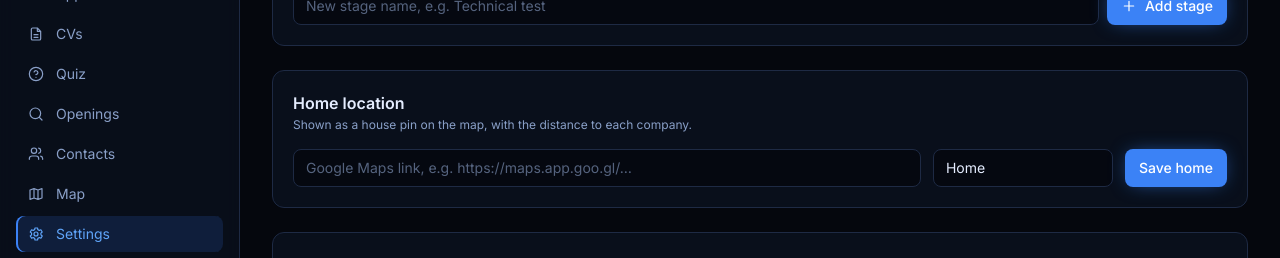
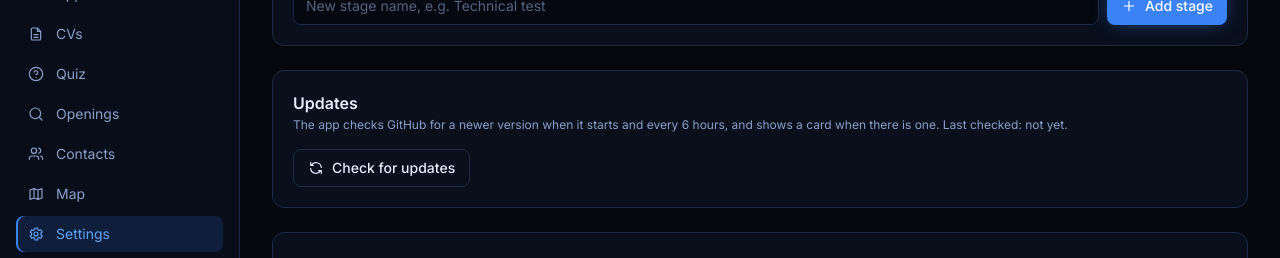
Before and after one commit to TheCoderOmar/job-applications, a React (Vite) app: page /settings in a window 1280 px wide. Shown: the part 204-462 px from the top of the page. Built offline with nearby package versions, Linux system fonts and the light colour scheme; no server answers.

Commit message:
Settings: Check for updates button (the app still checks on start and every 6 hours)
Co-Authored-By: Claude Opus 5.5 <noreply@anthropic.com>

```diff
--- a/src/api.ts
+++ b/src/api.ts
@@ -21,6 +21,10 @@ export interface UpdateInfo {
   behind: number;
   commits: string[];
   needs_restart: boolean;
+  /** When GitHub was last checked (null until the first check worked). */
+  checked_at: string | null;
+  /** Why the last check didn't work (no network, no git…), or null. */
+  error: string | null;
   /** Why "Update now" can't run here (null when it can). */
   blocked: string | null;
 }
@@ -46,6 +50,8 @@ export const api = {
   addLocations: (id: number, locations: FoundLocation[]) =>
     request<{ added: number; company: Company }>(`/api/companies/${id}/locations`, json('POST', { locations })),
   updateStatus: () => request<UpdateInfo>('/api/update'),
+  /** Asks GitHub right now instead of using the last check. */
+  checkForUpdates: () => request<UpdateInfo>('/api/update?refresh=1'),
   applyUpdate: () => request<{ updated: number; needs_restart: boolean }>('/api/update', { method: 'POST' }),
   refreshStatus: () => request<RefreshStatus>('/api/refresh-status'),
   refreshCompanies: (ids?: number[]) => request<RefreshStatus>('/api/refresh-companies', json('POST', ids ? { ids } : {})),
--- a/src/components/UpdateBanner.tsx
+++ b/src/components/UpdateBanner.tsx
@@ -3,6 +3,8 @@ import { api, type UpdateInfo } from '../api';
 import Icon from './Icon';
 
 const DISMISS_KEY = 'update-dismissed';
+/** Sent by "Check for updates" in Settings, so this card shows the new result right away. */
+export const UPDATE_EVENT = 'update-status';
 
 /**
  * "Update available" card, bottom right, when GitHub has a newer version. "Update now" pulls it; the app then
@@ -26,7 +28,21 @@ export default function UpdateBanner() {
     const load = () => api.updateStatus().then(setInfo, () => {});
     load();
     const t = setInterval(load, 30 * 60 * 1000);
-    return () => clearInterval(t);
+    // A check you asked for shows its result even if you pressed "Later" before.
+    const onCheck = (e: Event) => {
+      setInfo((e as CustomEvent<UpdateInfo>).detail);
+      setDismissed(null);
+      try {
+        sessionStorage.removeItem(DISMISS_KEY);
+      } catch {
+        /* storage unavailable */
+      }
+    };
+    window.addEventListener(UPDATE_EVENT, onCheck);
+    return () => {
+      clearInterval(t);
+      window.removeEventListener(UPDATE_EVENT, onCheck);
+    };
   }, []);
 
   /** Waits for the restarted server, then reloads so the new code runs. */
--- a/src/pages/Settings.tsx
+++ b/src/pages/Settings.tsx
@@ -1,7 +1,8 @@
 import { useEffect, useRef, useState } from 'react';
-import { api } from '../api';
+import { api, type UpdateInfo } from '../api';
 import type { Home, Stage, StageKind } from '../types';
 import Icon from '../components/Icon';
+import { UPDATE_EVENT } from '../components/UpdateBanner';
 
 const KIND_LABEL: Record<StageKind, string> = {
   active: 'Open',
@@ -217,6 +218,7 @@ export default function Settings() {
         </form>
       </section>
 
+      <UpdatesSection />
       <HomeSection />
       <MapSearchSection />
       <StarterCompaniesSection />
@@ -394,6 +396,63 @@ function MapSearchSection() {
   );
 }
 
+/** "Check for updates": asks GitHub now. The app also checks by itself when it starts and every 6 hours. */
+function UpdatesSection() {
+  const [info, setInfo] = useState<UpdateInfo | null>(null);
+  const [busy, setBusy] = useState(false);
+  const [failed, setFailed] = useState<string | null>(null);
+
+  useEffect(() => {
+    api.updateStatus().then(setInfo, () => {});
+  }, []);
+
+  async function check() {
+    setBusy(true);
+    setFailed(null);
+    try {
+      const r = await api.checkForUpdates();
+      setInfo(r);
+      window.dispatchEvent(new CustomEvent(UPDATE_EVENT, { detail: r }));
+    } catch (err) {
+      setFailed((err as Error).message);
+    } finally {
+      setBusy(false);
+    }
+  }
+
+  let result: { text: string; tone: 'ok' | 'new' | 'warn' } | null = null;
+  if (failed) result = { text: `Could not check: ${failed}`, tone: 'warn' };
+  else if (info && !info.supported) result = { text: 'This copy was not installed with git clone, so it cannot check for updates.', tone: 'warn' };
+  else if (info?.error) result = { text: "Could not reach GitHub. Check your internet connection and try again.", tone: 'warn' };
+  else if (info?.needs_restart) result = { text: 'An update is waiting for a restart: open the app again from its desktop icon.', tone: 'new' };
+  else if (info?.behind)
+    result = { text: `${info.behind} new change${info.behind === 1 ? '' : 's'} available. Use "Update now" on the card at the bottom right.`, tone: 'new' };
+  else if (info?.checked_at) result = { text: 'You have the latest version.', tone: 'ok' };
+
+  const checked = info?.checked_at
+    ? new Date(info.checked_at).toLocaleString(undefined, { dateStyle: 'medium', timeStyle: 'short' })
+    : 'not yet';
+
+  return (
+    <section className="card p-5">
+      <h2 className="font-semibold">Updates</h2>
+      <p className="mt-0.5 text-xs text-muted">
+        The app checks GitHub for a newer version when it starts and every 6 hours, and shows a card when there is one. Last checked: {checked}.
+      </p>
+      <div className="mt-4 flex flex-wrap items-center gap-3">
+        <button className="btn-ghost" onClick={check} disabled={busy}>
+          <Icon name="refresh" /> {busy ? 'Checking…' : 'Check for updates'}
+        </button>
+        {result && !busy && (
+          <span className={`text-xs ${result.tone === 'ok' ? 'text-emerald-300' : result.tone === 'new' ? 'text-brand-light' : 'text-amber-300'}`}>
+            {result.text}
+          </span>
+        )}
+      </div>
+    </section>
+  );
+}
+
 /** The companies the app ships with: add back any you don't have (same name = skipped). */
 function StarterCompaniesSection() {
   const [info, setInfo] = useState<{ total: number; missing: number } | null>(null);
```
